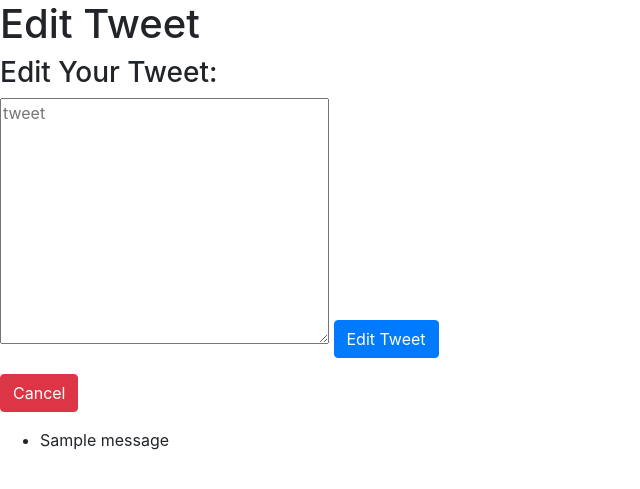
After one commit to JonathanBallard/Coding_Dojo_Flask_And_MySQL_Dojo_Tweets, a Flask app: template templates/edit.html in a window 1280 px wide. The commit adds this page. Shown: the top 489 px of the page, without its empty margins (0-640 px from the left). Run offline with Flask 2, Linux system fonts and the light colour scheme; the template is opened without the code that fills it, so the values that code supplies are empty; tables that the repository leaves empty or names only in its code hold one stand-in row (values such as "Sample post"); one stand-in notice (Sample message) is shown; some libraries are stand-ins or nearby versions.

Commit message:
added EDIT option and validation

```diff
--- a/server.py
+++ b/server.py
@@ -159,7 +159,7 @@ def login():
             return redirect('/dashboard')
 
 
-@app.route('/dashboard')
+@app.route('/dashboard', methods=['GET', 'POST'])
 def dashboard():
 
     if not session['id']:
@@ -224,6 +224,31 @@ def delete_tweet(id):
     return redirect('/dashboard')
 
 
+# edit route here
+@app.route('/tweets/<id>/edit', methods=['POST'])
+def edit_tweet(id):
+    return render_template('edit.html')
+
+
+# update route here
+@app.route('/tweets/<id>/update', methods=['POST'])
+def update_tweet(id):
+
+    tweet = request.form['tweet']
+    mysql = connectToMySQL("dojo_tweets")
+    data = {
+        'tweet': tweet,
+        'id': id
+    }
+    query = "UPDATE tweets SET tweet = %(tweet)s WHERE user_id=%(id)s;"
+
+    if len(request.form['tweet']) < 1 or len(request.form['tweet'] > 255):
+        flash('Invalid tweet length')
+    else:
+        tweet_edit = mysql.query_db(query, data)
+    return redirect('/dashboard')
+
+
 
 
 
--- /dev/null
+++ b/templates/edit.html
@@ -0,0 +1,54 @@
+<!DOCTYPE html>
+<html lang="en">
+<head>
+    <meta charset="UTF-8">
+    <meta name="viewport" content="width=device-width,
+    initial-scale=1.0">
+    <meta http-equiv="X-UA-Compatible" content="ie=edge">
+
+
+    <script defer src="https://ajax.googleapis.com/ajax/libs/jquery/3.4.1/jquery.min.js"></script>
+
+    <script src="script.js" defer></script>
+    <link rel="stylesheet" href="https://stackpath.bootstrapcdn.com/bootstrap/4.4.1/css/bootstrap.min.css" integrity="sha384-Vkoo8x4CGsO3+Hhxv8T/Q5PaXtkKtu6ug5TOeNV6gBiFeWPGFN9MuhOf23Q9Ifjh" crossorigin="anonymous">
+
+    <script src="https://stackpath.bootstrapcdn.com/bootstrap/4.4.1/js/bootstrap.min.js" integrity="sha384-wfSDF2E50Y2D1uUdj0O3uMBJnjuUD4Ih7YwaYd1iqfktj0Uod8GCExl3Og8ifwB6" crossorigin="anonymous"></script>
+
+    <link rel="stylesheet" type="text/css" href="{{ url_for('static', filename='css/style.css') }}">
+    <script defer type="text/javascript" src="{{ url_for('static', filename='js/script.js') }}"></script>
+
+    <link rel="stylesheet" href="style.css">
+    <title>Edit Tweet</title>
+</head>
+<body>
+
+    <h1>Edit Tweet</h1>
+
+    <form class="form-group" action="/tweets/create" method="POST">
+
+        <h3>Edit Your Tweet:</h3>
+        <textarea name="tweet" cols="30" rows="10" placeholder="tweet"></textarea>
+
+        <input type="hidden" name="formType" value="editTweet">
+        <input class="btn btn-primary" type="submit" value="Edit Tweet">
+    </form>
+
+    <form class="form-group" action="/dashboard">
+        <input type="hidden" name="cancel">
+        <input type="submit" value="Cancel" name='cancelTweet' class="btn btn-danger">
+    </form>
+
+
+    {% with messages = get_flashed_messages() %}
+        {% if messages %}
+            <ul class=flashes>
+            {% for message in messages %}
+            <li>{{ message }}</li>
+            {% endfor %}
+            </ul>
+        {% endif %}
+    {% endwith %}
+
+
+</body>
+</html>
--- a/templates/welcome.html
+++ b/templates/welcome.html
@@ -67,10 +67,15 @@
                         <input type="hidden" name='like' value={{tweet['id']}}>
                         <input type="submit" value="Like" name='likeTweet' class="btn btn-success">
                     </form>
+                    <form class="form-group" action="/tweets/{{tweet['id']}}/edit" method="POST">
+                        <input type="hidden" name="edit" value={{tweet['id']}}>
+                        <input type="submit" value="Edit" name='editTweet' class="btn btn-warning">
+                    </form>
                     <form class="form-group" action="/tweets/{{tweet['id']}}/delete" method="POST">
                         <input type="hidden" name="delete" value={{tweet['id']}}>
                         <input type="submit" value="Delete" name='deleteTweet' class="btn btn-danger">
                     </form>
+
                 </li>
 
             {% endfor %}
```
